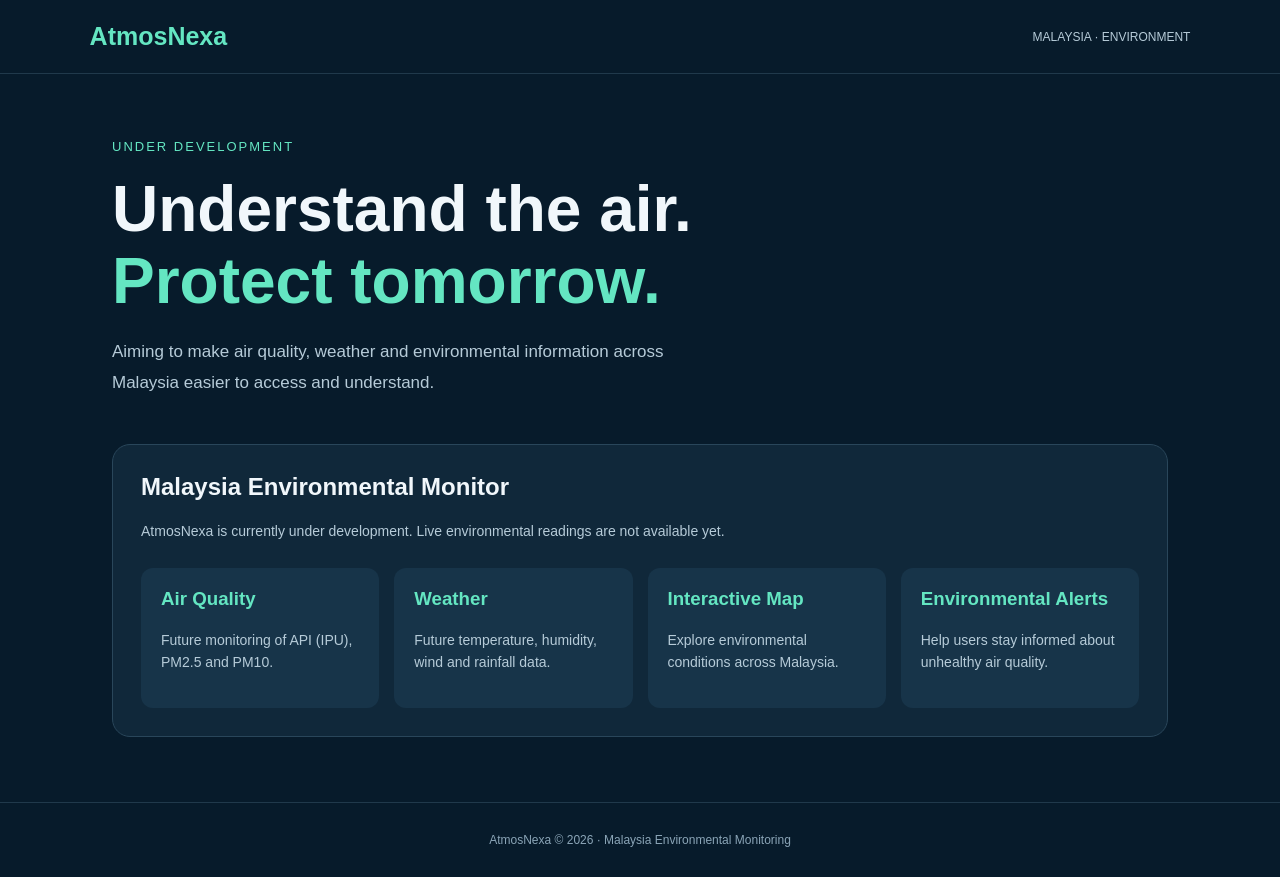
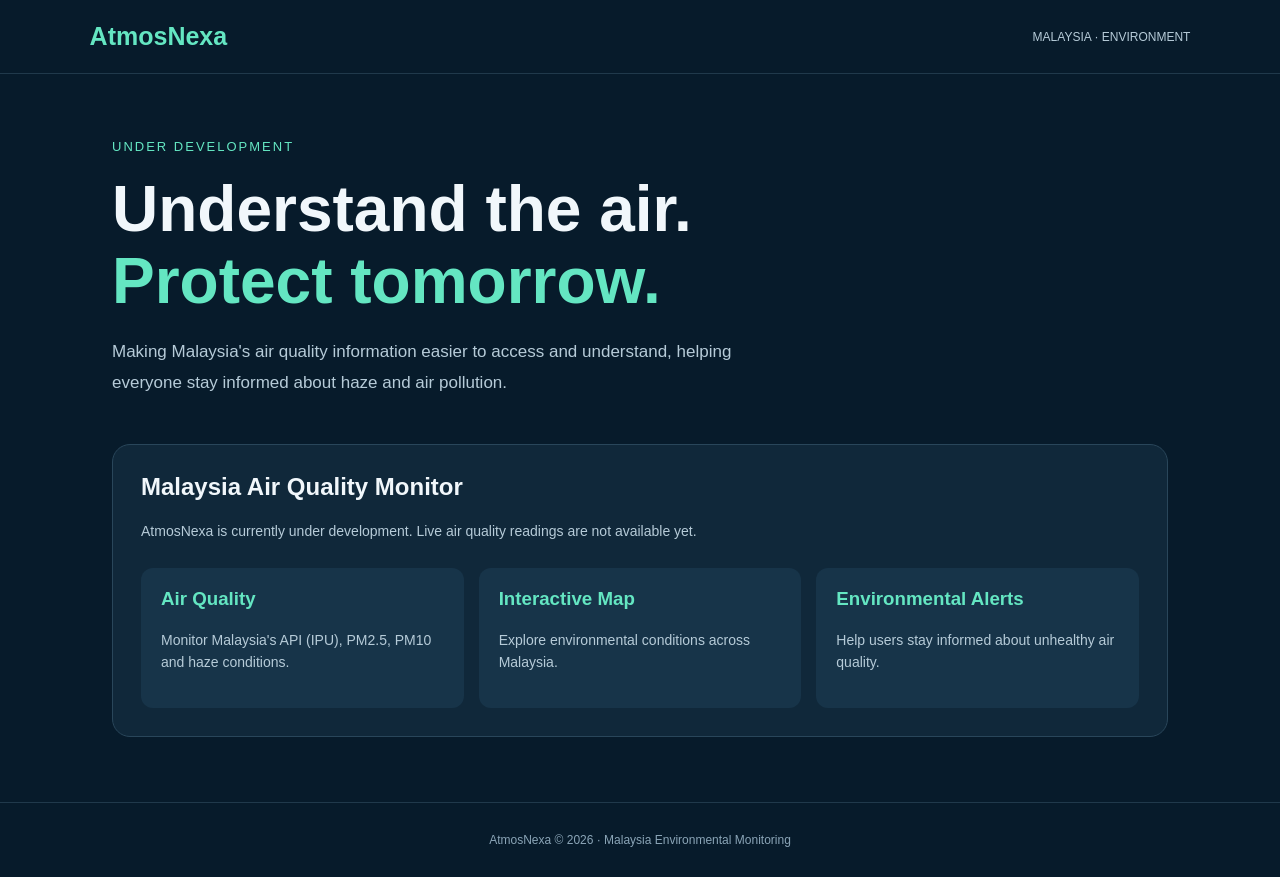
Before and after one commit to Qinn-tech/AtmosNexa, a plain HTML site: page index.html in a window 1280 px wide. Drawn offline with Linux system fonts and the light colour scheme.

Commit message:
Change title and content to air quality focus
Updated the title and content to reflect air quality monitoring.

```diff
--- a/index.html
+++ b/index.html
@@ -4,7 +4,7 @@
   <meta charset="UTF-8">
   <meta name="viewport" content="width=device-width, initial-scale=1.0">
   <meta name="theme-color" content="#071b2b">
-  <title>AtmosNexa | Malaysia Environmental Monitor</title>
+    <title>AtmosNexa | Malaysia Air Quality Monitor</title>
   <style>
     * {
       box-sizing: border-box;
@@ -130,27 +130,25 @@
     </h1>
 
     <p class="intro">
-      Aiming to make air quality, weather and environmental
-      information across Malaysia easier to access and understand.
+      Making Malaysia's air quality information easier to access
+      and understand, helping everyone stay informed about haze
+      and air pollution.
     </p>
 
     <section class="panel">
-      <h2>Malaysia Environmental Monitor</h2>
-      <p class="notice">
+      <h2>Malaysia Air Quality Monitor</h2>
+          <p class="notice">
         AtmosNexa is currently under development.
-        Live environmental readings are not available yet.
+        Live air quality readings are not available yet.
       </p>
 
       <div class="grid">
-        <div class="card">
+                <div class="card">
           <h3>Air Quality</h3>
-          <p>Future monitoring of API (IPU), PM2.5 and PM10.</p>
+          <p>Monitor Malaysia's API (IPU), PM2.5, PM10 and haze conditions.</p>
         </div>
 
-        <div class="card">
-          <h3>Weather</h3>
-          <p>Future temperature, humidity, wind and rainfall data.</p>
-        </div>
+
 
         <div class="card">
           <h3>Interactive Map</h3>
```
